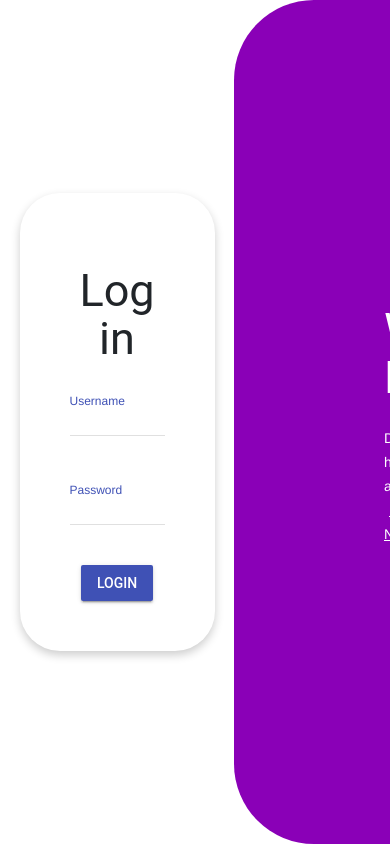
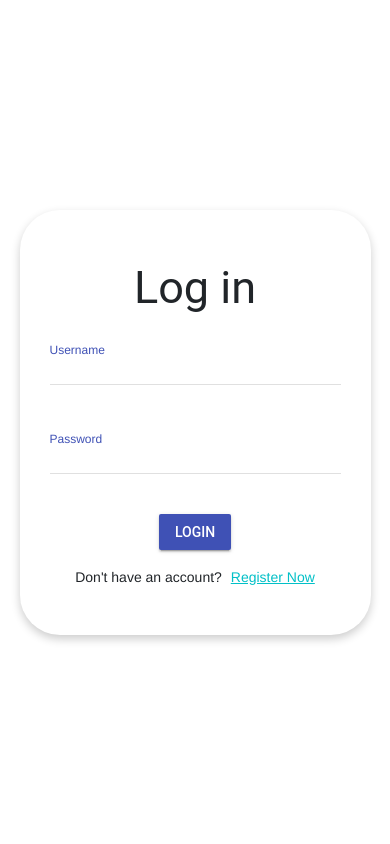
Before and after one commit to MuthannaKhogali/Honours, a Vue app: page /login in a window 390 px wide. Built offline with nearby package versions, Linux system fonts and the light colour scheme.

Commit message:
fixed responesiveness

```diff
--- a/src/views/login.vue
+++ b/src/views/login.vue
@@ -1,13 +1,13 @@
 <template>
   <div class="no-scroll">
-    <div class="purple-box">
+    <div class="purple-box" v-if="!isSmallScreen">
       <h2 class="purple-text">{{ isRegistering ? 'Welcome Aboard' : 'Welcome Back' }}</h2>
       <p class="purple-text">
         {{ isRegistering ? "Already have an account?" : "Don't have an account?" }}
         <a href="#" @click.prevent="toggleMode" class="text-link">{{ isRegistering ? 'Login Now' : 'Register Now' }}</a>
       </p>
     </div>
-    <div class="form-box">
+    <div :class="['form-box', { 'adjust-left': !isSmallScreen }]">
       <h2>{{ isRegistering ? 'Register' : 'Log in' }}</h2>
       <form @submit.prevent="isRegistering ? handleRegister() : handleLogin()">
         <div class="input-group centered-group">
@@ -32,6 +32,10 @@
         <button type="submit" class="mdl-button mdl-js-button mdl-button--raised mdl-button--colored">
           {{ isRegistering ? 'Register' : 'Login' }}
         </button>
+        <p v-if="isSmallScreen" class="mobile-text">
+          {{ isRegistering ? "Already have an account?" : "Don't have an account?" }}
+          <a href="#" @click.prevent="toggleMode" class="text-link">{{ isRegistering ? 'Login Now' : 'Register Now' }}</a>
+        </p>
       </form>
     </div>
   </div>
@@ -47,7 +51,8 @@ export default {
       password: '',
       confirmPassword: '',
       errorMessage: '',
-      isRegistering: false
+      isRegistering: false,
+      isSmallScreen: window.innerWidth <= 1150 || window.innerHeight <= 780
     };
   },
   methods: {
@@ -62,7 +67,7 @@ export default {
           password: this.password
         });
         localStorage.setItem('userID', response.data.userID);
-        this.errorMessage = 'LOG IN SUCCESSFUL';
+        this.errorMessage = 'LOGGED IN';
       } catch (error) {
         this.errorMessage = error.response?.data?.error || 'Login failed.';
       }
@@ -82,7 +87,16 @@ export default {
       } catch (error) {
         this.errorMessage = error.response?.data?.error || 'Registration failed.';
       }
+    },
+    handleResize() {
+      this.isSmallScreen = window.innerWidth <= 1150 || window.innerHeight <= 780;
     }
+  },
+  mounted() {
+    window.addEventListener('resize', this.handleResize);
+  },
+  beforeDestroy() {
+    window.removeEventListener('resize', this.handleResize);
   }
 };
 </script>
@@ -102,7 +116,8 @@ html, body {
   overflow: hidden;
   display: flex;
   align-items: center;
-  justify-content: space-between;
+  justify-content: center;
+  flex-direction: column;
 }
 .purple-box {
   width: 55vw;
@@ -126,10 +141,19 @@ html, body {
   width: 50vw;
   background: white;
   padding: 50px;
-  border-radius: 40px 40px 40px 40px;
+  border-radius: 40px;
   box-shadow: 0px 4px 10px rgba(0, 0, 0, 0.2);
   text-align: center;
-  margin-left: 5vw;
+  transition: width 0.3s ease-in-out;
+}
+@media (max-width: 768px) {
+  .form-box {
+    width: 90vw;
+    padding: 30px;
+  }
+}
+.adjust-left {
+  margin-left: -40vw;
 }
 .input-group {
   margin-bottom: 20px;
@@ -144,7 +168,7 @@ html, body {
   width: 100%;
 }
 .text-link {
-  color: white;
+  color: rgb(2, 192, 199);
   text-decoration: underline;
   cursor: pointer;
   margin-left: 5px;
@@ -153,4 +177,7 @@ html, body {
   color: red;
   margin-top: 10px;
 }
+.mobile-text {
+  margin-top: 15px;
+}
 </style>
```
